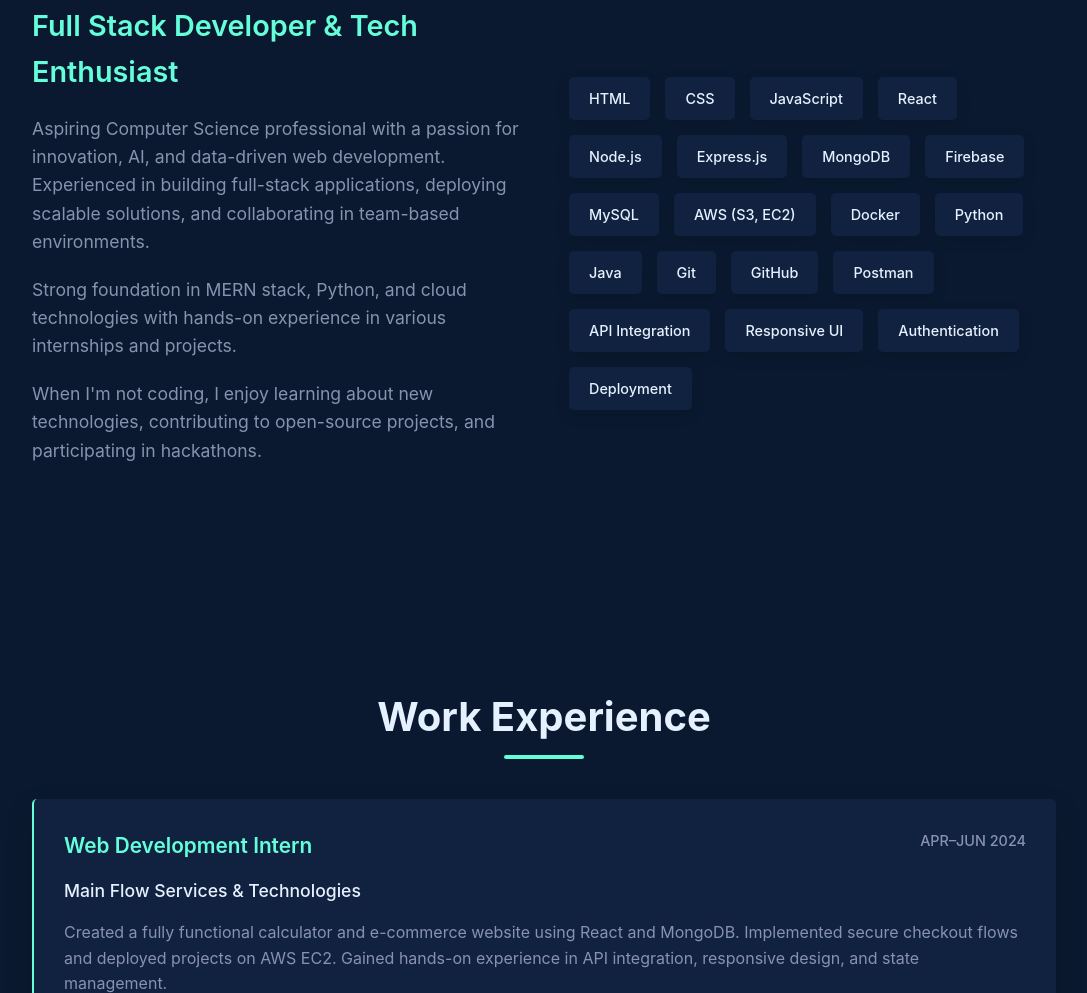
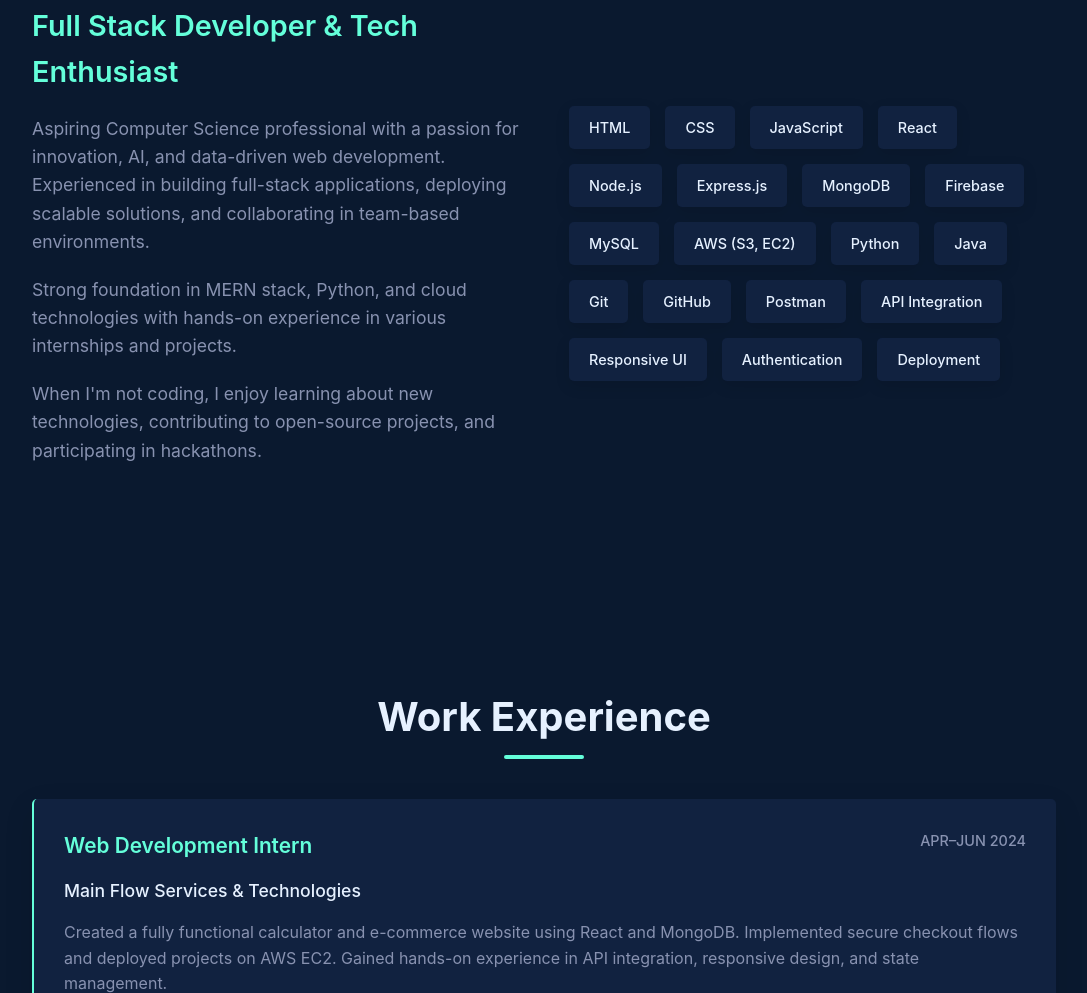
Before and after one commit to bindu932/Myportfolio, a plain HTML site: page index.html in a window 1280 px wide. Shown: the part 1011-2004 px from the top of the page, without its empty margins (96-1183 px from the left). Drawn offline with nearby package versions, Linux system fonts and the light colour scheme.

Commit message:
Updated index.html with new changes

```diff
--- a/index.html
+++ b/index.html
@@ -931,7 +931,6 @@
                 <div class="skill-item">Firebase</div>
                 <div class="skill-item">MySQL</div>
                 <div class="skill-item">AWS (S3, EC2)</div>
-                <div class="skill-item">Docker</div>
                 <div class="skill-item">Python</div>
                 <div class="skill-item">Java</div>
                 <div class="skill-item">Git</div>
```
